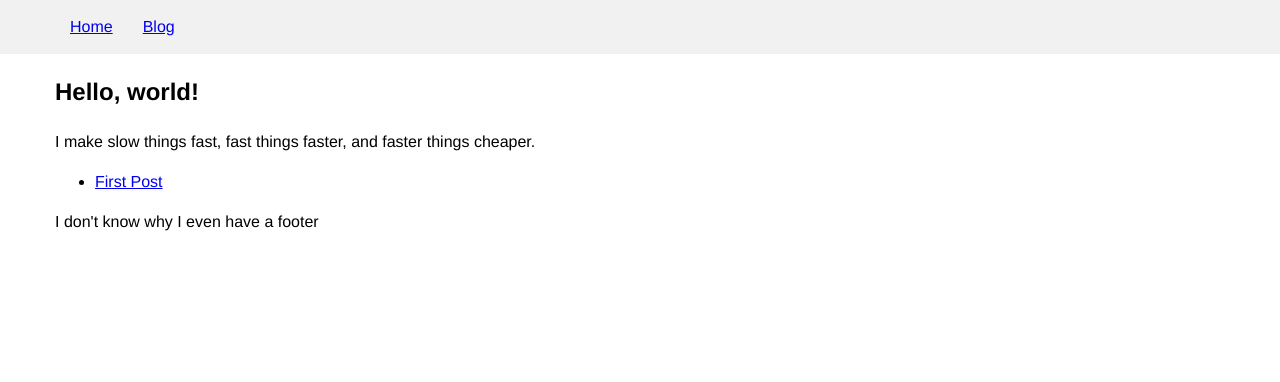
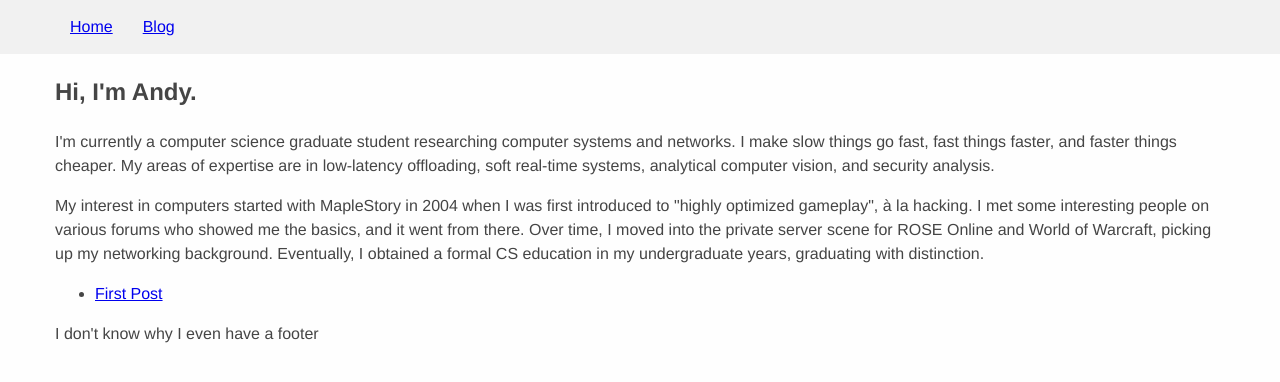
Before and after one commit to Sunstradamus/Sunstradamus.github.io, a Jekyll site: the page built from index.html, in a window 1280 px wide. Shown: the top 382 px of the page. Built offline with Jekyll 4.4.1, drawn with Linux system fonts in a browser that asks for light colours.

Commit message:
Added front page

```diff
--- a/css/style.scss
+++ b/css/style.scss
@@ -5,15 +5,24 @@ $screen-sm-min: 768px;
 $screen-md-min: 992px;
 $screen-lg-min: 1200px;
 
+$true-black: #000;
+$black: #454545;
+
+$true-white: #fff;
+$off-white: #fefefe;
+$dark-white: #f1f1f1;
+
 body {
 	margin: 0;
 	font-size: 1rem;
 	font-weight: 400;
 	line-height: 1.5;
 	font-family: "Helvetica Neue",Helvetica,Arial,sans-serif;
+	color: $black;
+	background-color: $off-white;
 
 	> nav {
-		background-color: #F1F1F1;
+		background-color: $dark-white;
 	}
 }
 
--- a/index.html
+++ b/index.html
@@ -3,9 +3,11 @@ layout: default
 title: Home | Hi Googlebot
 ---
 
-<h1>Hello, world!</h1>
+<h1>Hi, I'm Andy.</h1>
 
-<p>I make slow things fast, fast things faster, and faster things cheaper.</p>
+<p>I'm currently a computer science graduate student researching computer systems and networks. I make slow things go fast, fast things faster, and faster things cheaper. My areas of expertise are in low-latency offloading, soft real-time systems, analytical computer vision, and security analysis.</p>
+
+<p>My interest in computers started with MapleStory in 2004 when I was first introduced to "highly optimized gameplay", à la hacking. I met some interesting people on various forums who showed me the basics, and it went from there. Over time, I moved into the private server scene for ROSE Online and World of Warcraft, picking up my networking background. Eventually, I obtained a formal CS education in my undergraduate years, graduating with distinction.</p>
 
 <ul>
   {% for post in site.posts %}
```
